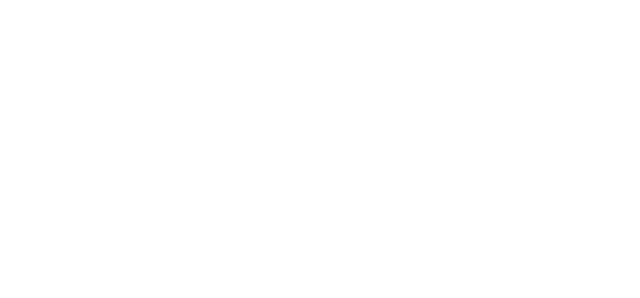
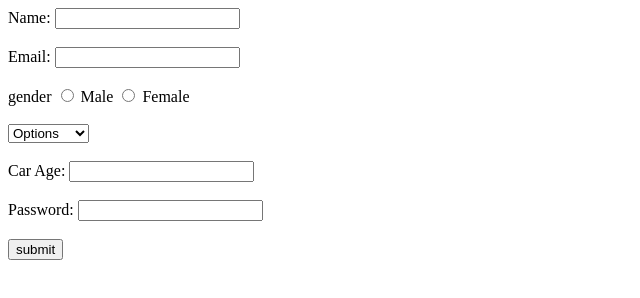
Before and after one commit to acciojob/car-insurance-form-bikkyji9914, a website: page main.html in a window 1280 px wide. Shown: the whole page, without its empty margins (0-640 px from the left). Drawn offline with Linux system fonts and the light colour scheme.

Commit message:
created a submission

```diff
--- a/main.html
+++ b/main.html
@@ -10,6 +10,41 @@
 	<!-- the entire body must be written by student -->
     <script type="text/javascript" src="./script.js">
 </script>
+	<form method="post">
+		<label for="name">Name:</label>
+		<input type="Text" id="name" required="yes">
+		<br>
+		<br>
+		<label for="email">Email:</label>
+		<input type="Email" id="email" required="yes">
+		<br>
+		<br>
+		<label for="gender-m">gender</label>
+		<input type="radio" id="gender-m" name="gender" required="yes">
+			<label for="gender-m">Male</label>
+		<input type="radio" id="gender-f" name="gender" required="yes">
+			<label for="gender-m">Female</label>
+		<br>
+		<br>
+
+		<select id="cars">
+			<option>Options</option>
+			<option>BMW</option>
+			<option>Audio</option>
+			<option>Mercedez</option>
+		</select>
+		<br>
+		<br>
+		<label for="carage">Car Age:</label>
+		<input type="number" id="carage" required="yes">
+		<br>
+		<br>
+		<label for="password">Password:</label>
+		<input type="password" id="password" required="yes">
+		<br>
+		<br>
+		<button type="submit">submit</button>
+	</form>
 
 </body>
 
```
